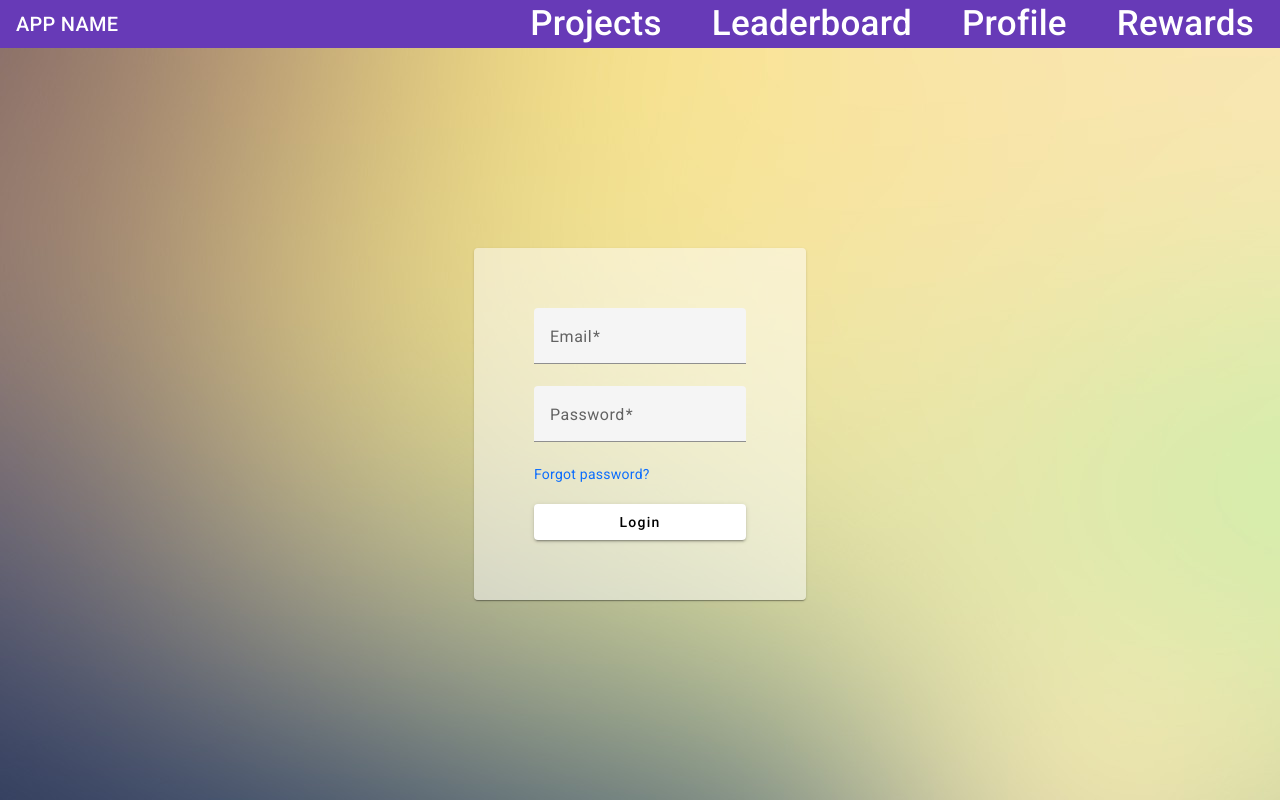
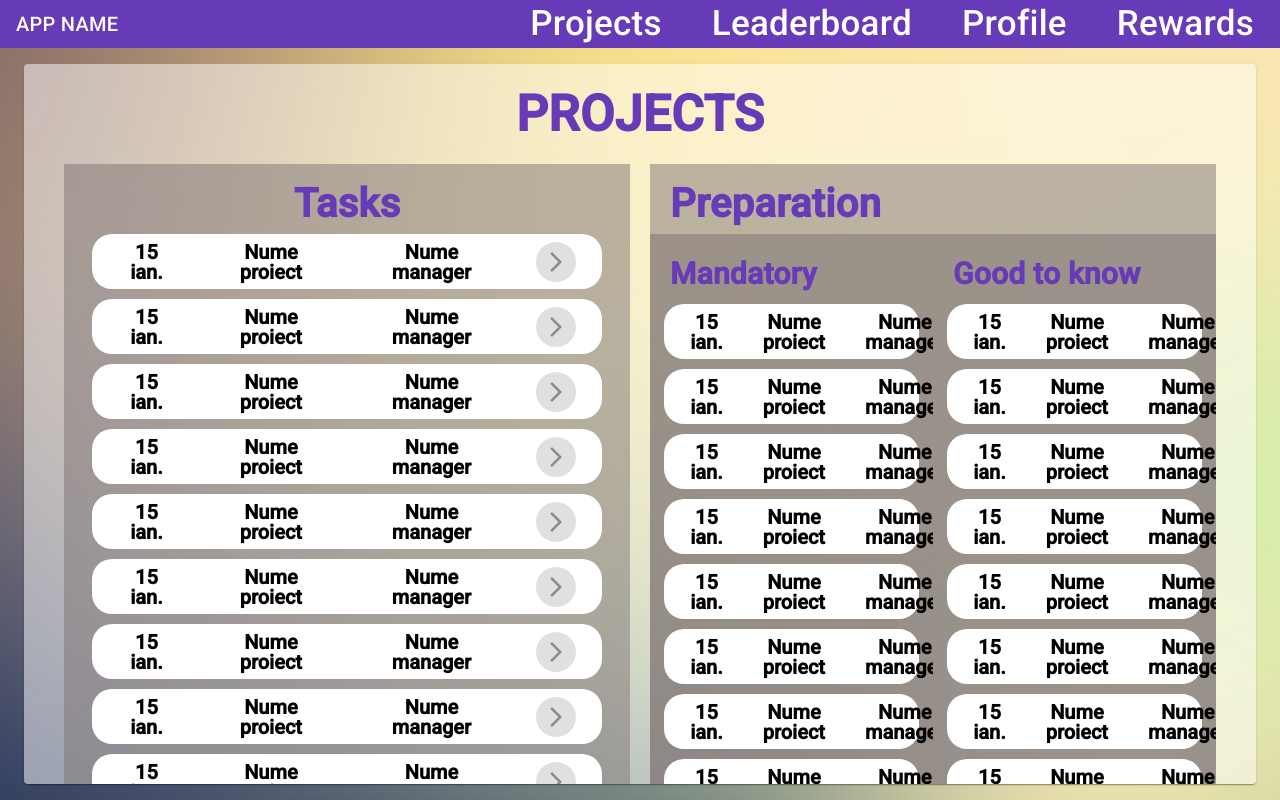
Before and after one commit to marcu26/CodersCreed, an Angular app in the folder FRONT/: page /projectData in a window 1280 px wide. Built offline with nearby package versions, Linux system fonts and the light colour scheme.

Commit message:
Project and tasks

```diff
--- a/FRONT/src/app/app-routing.module.ts
+++ b/FRONT/src/app/app-routing.module.ts
@@ -6,6 +6,7 @@ import { RewardsComponent } from './rewards/rewards.component';
 import { CoursePreviewComponent } from './course-preview/course-preview.component';
 import { NgModule } from '@angular/core';
 import { Routes, RouterModule } from '@angular/router'
+import { ProjectDataComponent } from './project-data/project-data.component';
 
 const routes: Routes = [
 	{ path: "projects", component: ProjectsComponent },
@@ -14,6 +15,7 @@ const routes: Routes = [
 	{ path: "profile", component: ProfileComponent },
 	{ path: "login", component: LoginComponent },
 	{ path: "course", component: CoursePreviewComponent },
+	{ path: "projectData", component: ProjectDataComponent },
 	{ path: "**", component: LoginComponent },
 ];
 
--- a/FRONT/src/app/app.module.ts
+++ b/FRONT/src/app/app.module.ts
@@ -41,6 +41,7 @@ import { RewardDialogComponent } from './reward-dialog/reward-dialog.component';
 import { CoursePreviewComponent } from './course-preview/course-preview.component';
 import { BrowserModule } from '@angular/platform-browser';
 import { FormsModule, ReactiveFormsModule } from '@angular/forms';
+import { ProjectDataComponent } from './project-data/project-data.component';
 
 @NgModule({
   declarations: [
@@ -53,6 +54,7 @@ import { FormsModule, ReactiveFormsModule } from '@angular/forms';
     LeaderboardComponent,
     RewardDialogComponent,
     CoursePreviewComponent,
+    ProjectDataComponent,
   ],
   imports: [
     BrowserModule,
--- /dev/null
+++ b/FRONT/src/app/project-data/project-data.component.css
@@ -0,0 +1,107 @@
+.list-item {
+    display: flex;
+    width: 90%;
+    border-radius: 20px;
+    border-style: none;
+    background-color: white;
+    height: 55px;
+    margin-bottom: 10px;
+    justify-content: space-between;
+    align-items: center;
+    margin-left:auto;
+    margin-right: auto;
+}
+
+.list-item:hover {
+    background-color: gainsboro;
+    margin-left: 10px;
+}
+
+.item-element {
+    margin-inline: 20px;
+}
+
+.item-text {
+    font-weight: bold;
+    font-size: 20px;
+    text-align: center;
+}
+
+.list {
+    padding-top: 30px;
+    padding-bottom: 10px;
+    width: 50%;
+    background-color: rgba(124, 114, 114, 0.5);
+    margin-right: 20px;
+    overflow-y: scroll;
+
+
+}
+
+.list2 {
+    padding-top: 30px;
+    padding-bottom: 10px;
+    width: 50%;
+    float: right;
+    background-color: rgba(124, 114, 114, 0.5);
+    overflow-y: scroll;
+}
+
+.list3 {
+    padding-top: 30px;
+    padding-bottom: 10px;
+    width: 50%;
+    float: left;
+    background-color: rgba(124, 114, 114, 0.5);
+    overflow-y: scroll;
+}
+
+.list4 {
+    padding-top: 30px;
+    padding-bottom: 10px;
+    width: 50%;
+    float: right;
+    background-color: rgba(124, 114, 114, 0.5);
+    overflow-y: scroll;
+}
+
+.showedData{
+    display:flex;
+
+}
+
+.title2{
+    color: #673AB7;
+    font-weight: bold;
+    font-size: 40px;
+    text-align: center;
+
+}
+
+.title3{
+    padding-left:20px;
+    color: #673AB7;
+    font-weight: bold;
+    font-size: 40px;
+    text-align: left;
+
+}
+
+.title4{
+    padding-left:20px;
+    color: #673AB7;
+    font-weight: bold;
+    font-size: 30px;
+    text-align: left;
+
+}
+
+
+.title5{
+    padding-left:20px;
+    color: #673AB7;
+    font-weight: bold;
+    font-size: 30px;
+    text-align: left;
+
+}
--- /dev/null
+++ b/FRONT/src/app/project-data/project-data.component.html
@@ -0,0 +1,58 @@
+<div class="container-body">
+    <div class="title">PROJECTS</div>
+    <br>
+    <br>
+    <div class="showedData">
+
+    <div class="list">
+        <div class="title2">Tasks</div>
+        <br>
+        <button class="list-item" *ngFor="let item of items" routerLink="/projectData">
+            <span class="item-text item-element">15 ian.</span>
+            <span class="item-text item-element">Nume proiect</span>
+            <span class="item-text item-element">Nume manager</span>
+            <span class="item-element">
+                <button mat-mini-fab disabled>
+                    <mat-icon>arrow_forward_ios</mat-icon>
+                </button>
+            </span>
+        </button>
+    </div>
+
+    <div class="list2">
+        <div class="title3">Preparation</div>
+        <br>
+        <div  class="list3">
+
+            <div class="title4">Mandatory</div>
+            <br>
+            <button class="list-item" *ngFor="let item of items" routerLink="/projectData">
+                <span class="item-text item-element">15 ian.</span>
+                <span class="item-text item-element">Nume proiect</span>
+                <span class="item-text item-element">Nume manager</span>
+                <span class="item-element">
+                    <button mat-mini-fab disabled>
+                        <mat-icon>arrow_forward_ios</mat-icon>
+                    </button>
+                </span>
+            </button>
+        </div>
+        <div  class="list4">
+            <div class="title5">Good to know</div>
+            <br>
+            <button class="list-item" *ngFor="let item of items" routerLink="/projectData">
+                <span class="item-text item-element">15 ian.</span>
+                <span class="item-text item-element">Nume proiect</span>
+                <span class="item-text item-element">Nume manager</span>
+                <span class="item-element">
+                    <button mat-mini-fab disabled>
+                        <mat-icon>arrow_forward_ios</mat-icon>
+                    </button>
+                </span>
+            </button>
+        </div>
+
+
+    </div>
+</div>
+</div>
--- /dev/null
+++ b/FRONT/src/app/project-data/project-data.component.ts
@@ -0,0 +1,10 @@
+import { Component } from '@angular/core';
+
+@Component({
+  selector: 'app-project-data',
+  templateUrl: './project-data.component.html',
+  styleUrls: ['./project-data.component.css']
+})
+export class ProjectDataComponent {
+  items = ['1', '2', '3', '4', '2', '3', '4', '2', '3', '4', '2', '3', '4', '2', '3', '4', '2', '3', '4']
+}
```
Also changed, not shown: 1 other file (tests, documents, lock files or other folders).
